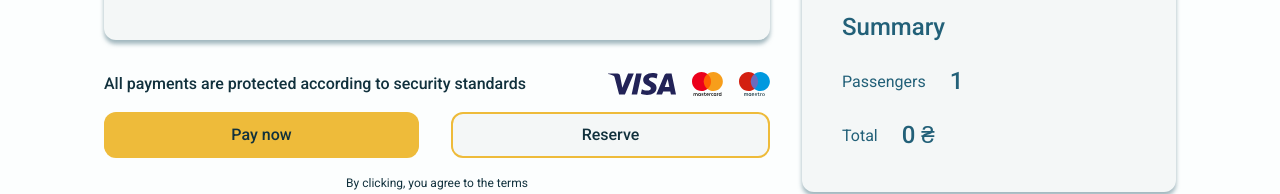
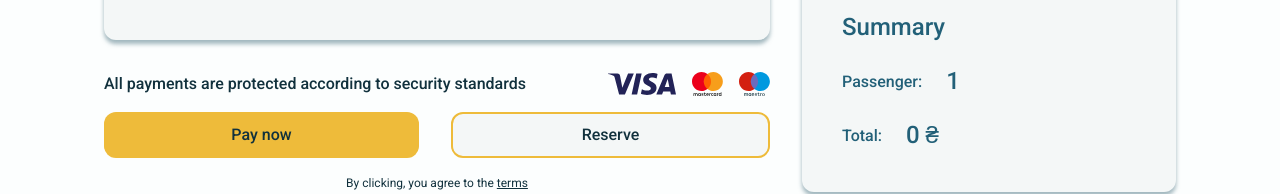
Before and after one commit to natalitwinkgit/acp-front, a Next.js app: page /en/tickets/cherkasy-kharkiv in a window 1280 px wide. Shown: the part 614-808 px from the top of the page. Built offline with nearby package versions, Linux system fonts and the light colour scheme; no server answers.

Commit message:
fix(ticket-booking): update booking copy and limits

```diff
--- a/app/[locale]/tickets/[slug]/TicketBookingPageContent.tsx
+++ b/app/[locale]/tickets/[slug]/TicketBookingPageContent.tsx
@@ -5,6 +5,7 @@ import { useMemo, useState } from "react";
 
 import BreadcrumbChips from "@/src/shared/ui/BreadcrumbChips/BreadcrumbChips";
 import { type PopularRoute, getLocalizedRouteValue } from "@/src/shared/data/popularRoutes";
+import LocaleLink from "@/src/shared/i18n/Link";
 import { useI18n } from "@/src/shared/i18n/I18nProvider";
 import Button from "@/src/widgets/Button/Button";
 import styles from "./ticket-booking.module.css";
@@ -13,6 +14,8 @@ type TicketBookingPageContentProps = {
   route: PopularRoute;
   initialSeats: number;
 };
+
+const MAX_BOOKING_SEATS = 7;
 
 function formatDisplayDate(value: string | null, locale: string) {
   if (!value) {
@@ -46,23 +49,27 @@ function formatHeroDate(value: string) {
   });
 }
 
-function formatPassengerCount(value: number, lang: "uk" | "en") {
+function getPassengerLabelKey(count: number, lang: "uk" | "en") {
   if (lang === "en") {
-    return `${value} ${value === 1 ? "passenger" : "passengers"}`;
+    return count === 1 ? "one" : "other";
   }
 
-  const mod10 = value % 10;
-  const mod100 = value % 100;
+  const n = Math.abs(count) % 100;
+  const n1 = n % 10;
 
-  if (mod10 === 1 && mod100 !== 11) {
-    return `${value} пасажир`;
+  if (n > 10 && n < 20) {
+    return "many";
   }
 
-  if (mod10 >= 2 && mod10 <= 4 && (mod100 < 12 || mod100 > 14)) {
-    return `${value} пасажири`;
+  if (n1 > 1 && n1 < 5) {
+    return "few";
   }
 
-  return `${value} пасажирів`;
+  if (n1 === 1) {
+    return "one";
+  }
+
+  return "many";
 }
 
 export default function TicketBookingPageContent({
@@ -71,7 +78,8 @@ export default function TicketBookingPageContent({
 }: TicketBookingPageContentProps) {
   const { lang, t } = useI18n();
   const locale = lang === "en" ? "en-GB" : "uk-UA";
-  const safeInitialSeats = Math.min(Math.max(initialSeats, 1), route.maxSeats);
+  const maxBookableSeats = Math.max(1, Math.min(route.maxSeats, MAX_BOOKING_SEATS));
+  const safeInitialSeats = Math.min(Math.max(initialSeats, 1), maxBookableSeats);
 
   const [fullName, setFullName] = useState("");
   const [email, setEmail] = useState("");
@@ -97,9 +105,9 @@ export default function TicketBookingPageContent({
   const formattedDate = formatDisplayDate(route.tripDate, locale);
   const departureTime = formatDisplayTime(route.departureTime);
   const arrivalTime = formatDisplayTime(route.arrivalTime);
-  const passengerCount = formatPassengerCount(seats, lang);
+  const passengerCount = `${seats} ${t(`ticketBooking.hero.passenger.${getPassengerLabelKey(seats, lang)}`)}`;
   const heroMeta = formattedDate
-    ? `${formatHeroDate(formattedDate)}${route.departureTime ? ` ${lang === "en" ? "at" : "о"} ${departureTime}` : ""}, ${passengerCount}`
+    ? `${formatHeroDate(formattedDate)}${route.departureTime ? ` ${t("ticketBooking.hero.timePrefix")} ${departureTime}` : ""}, ${passengerCount}`
     : `${nearestTripLabel}, ${passengerCount}`;
 
   return (
@@ -175,7 +183,7 @@ export default function TicketBookingPageContent({
 
                   <div className={styles.field}>
                     <span className={styles.label}>
-                      {t("ticketBooking.form.seatsLabel")} (Макс. {route.maxSeats})*
+                      {t("ticketBooking.form.seatsLabel")} (Макс. {maxBookableSeats})*
                     </span>
 
                     <div className={styles.seatsRow}>
@@ -196,8 +204,8 @@ export default function TicketBookingPageContent({
                           type="button"
                           className={styles.stepperButton}
                           aria-label={t("ticketBooking.controls.increaseSeats")}
-                          onClick={() => setSeats((current) => Math.min(route.maxSeats, current + 1))}
-                          disabled={seats >= route.maxSeats}
+                          onClick={() => setSeats((current) => Math.min(maxBookableSeats, current + 1))}
+                          disabled={seats >= maxBookableSeats}
                         >
                           +
                         </button>
@@ -257,7 +265,12 @@ export default function TicketBookingPageContent({
                 />
               </div>
 
-              <p className={styles.termsText}>{t("ticketBooking.payment.terms")}</p>
+              <p className={styles.termsText}>
+                {t("ticketBooking.payment.termsPrefix")}{" "}
+                <LocaleLink href="/404" className={styles.termsLink}>
+                  {t("ticketBooking.payment.termsLink")}
+                </LocaleLink>
+              </p>
             </div>
             </section>
           </section>
@@ -298,12 +311,12 @@ export default function TicketBookingPageContent({
               <h2 className={styles.sidebarTitle}>{t("ticketBooking.routeCard.title")}</h2>
 
               <div className={styles.summaryRow}>
-                <span>{t("ticketBooking.routeCard.passengers")}</span>
+                <span>{t(`ticketBooking.routeCard.passenger.${getPassengerLabelKey(seats, lang)}`)}:</span>
                 <strong>{seats}</strong>
               </div>
 
               <div className={styles.summaryRow}>
-                <span>{t("ticketBooking.routeCard.total")}</span>
+                <span>{t("ticketBooking.routeCard.total")}:</span>
                 <strong>{priceFormatter.format(totalPrice)} ₴</strong>
               </div>
             </section>
--- a/app/[locale]/tickets/[slug]/ticket-booking.module.css
+++ b/app/[locale]/tickets/[slug]/ticket-booking.module.css
@@ -257,10 +257,19 @@
 
 .termsText {
   margin: 0;
+  width: 100%;
+  align-self: stretch;
+  min-height: 18px;
   font-size: 12px;
   line-height: 150%;
+  font-weight: 400;
   text-align: center;
   color: #11313d;
+}
+
+.termsLink {
+  color: inherit;
+  text-decoration: underline;
 }
 
 .sidebarCard {
@@ -382,6 +391,10 @@
   color: #226078;
 }
 
+.summaryRow span {
+  font-weight: 500;
+}
+
 .summaryRow strong {
   font-size: 24px;
   line-height: 124%;
--- a/src/shared/locales/en.json
+++ b/src/shared/locales/en.json
@@ -103,6 +103,15 @@
       "current": "Booking/Payment"
     },
     "routePrefix": "Route",
+    "hero": {
+      "timePrefix": "at",
+      "passenger": {
+        "one": "passenger",
+        "few": "passengers",
+        "many": "passengers",
+        "other": "passengers"
+      }
+    },
     "form": {
       "title": "Ticket booking",
       "nameLabel": "Full name",
@@ -120,12 +129,18 @@
     },
     "payment": {
       "secure": "All payments are protected according to security standards",
-      "terms": "By clicking, you agree to the terms"
+      "termsPrefix": "By clicking, you agree to the",
+      "termsLink": "terms"
     },
     "routeCard": {
       "aboutTitle": "Trip details",
       "title": "Summary",
-      "passengers": "Passengers",
+      "passenger": {
+        "one": "Passenger",
+        "few": "Passengers",
+        "many": "Passengers",
+        "other": "Passengers"
+      },
       "total": "Total"
     },
     "controls": {
--- a/src/shared/locales/uk.json
+++ b/src/shared/locales/uk.json
@@ -102,6 +102,15 @@
       "current": "Бронювання/Оплата"
     },
     "routePrefix": "Рейс",
+    "hero": {
+      "timePrefix": "о",
+      "passenger": {
+        "one": "пасажир",
+        "few": "пасажири",
+        "many": "пасажирів",
+        "other": "пасажирів"
+      }
+    },
     "form": {
       "title": "Оформлення квитка",
       "nameLabel": "Прізвище та ім'я",
@@ -119,12 +128,18 @@
     },
     "payment": {
       "secure": "Усі платежі захищені згідно зі стандартами безпеки",
-      "terms": "Натискаючи, ви погоджуєтесь з умовами"
+      "termsPrefix": "Натискаючи, ви погоджуєтесь з",
+      "termsLink": "умовами"
     },
     "routeCard": {
       "aboutTitle": "Про рейс",
       "title": "Підсумок",
-      "passengers": "Пасажири",
+      "passenger": {
+        "one": "Пасажир",
+        "few": "Пасажири",
+        "many": "Пасажирів",
+        "other": "Пасажирів"
+      },
       "total": "До сплати"
     },
     "controls": {
```
